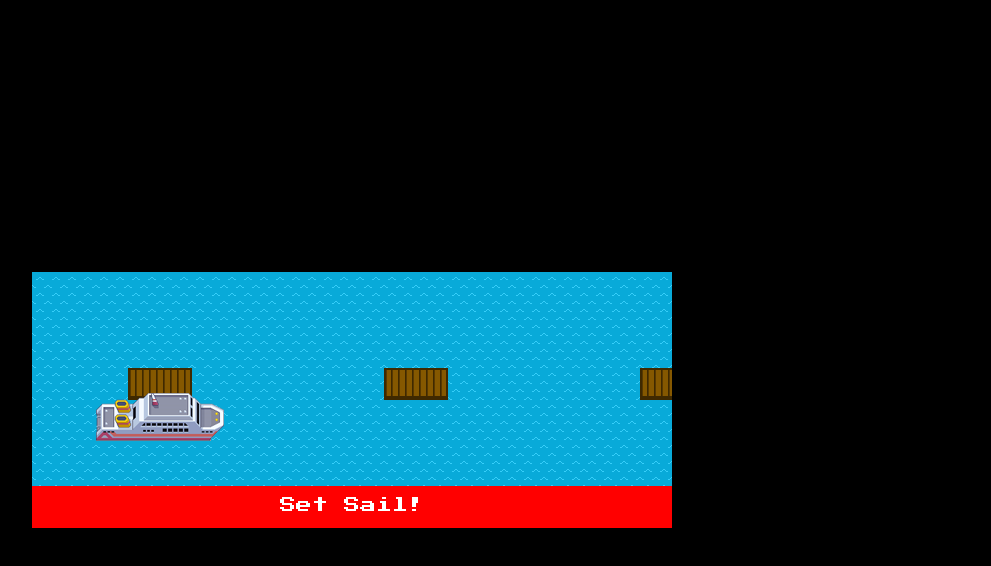
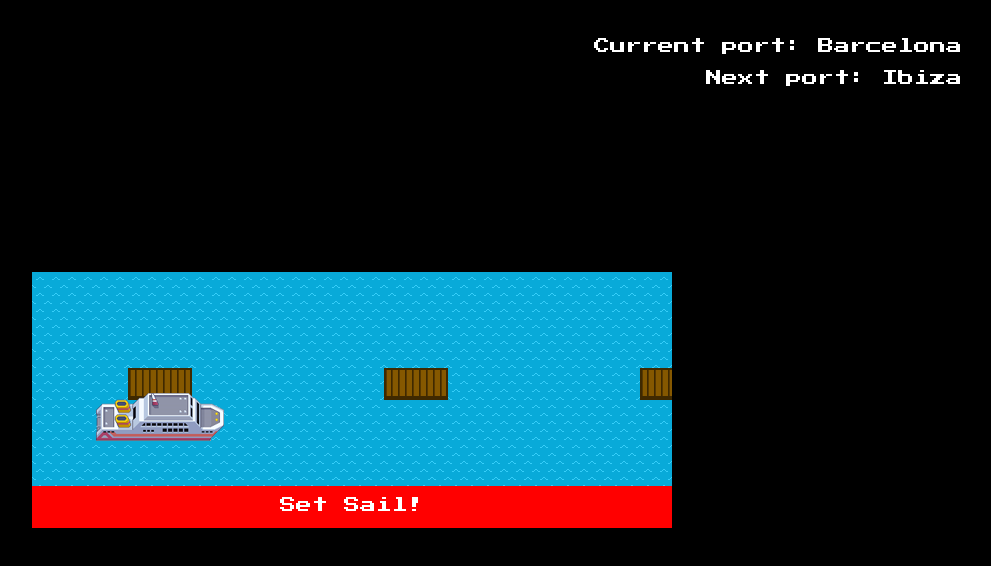
Before and after one commit to cocomarine/cruise-ships-gui, a website: page index.html in a window 1280 px wide. Shown: the whole page, without its empty margins (288-1279 px from the left). Drawn offline with Linux system fonts and the light colour scheme.

Commit message:
heads-up display added, but needs refractoring

```diff
--- a/css/style.css
+++ b/css/style.css
@@ -84,3 +84,13 @@ body {
     width: 640px;
     font-family: 'Press Start 2P', cursive;
 }
+
+#headsup-display {
+    position: absolute;
+    top: 30px;
+    right: 30px;
+    color: white;
+    text-align: right;
+    line-height: 2;
+    font-family: 'Press Start 2P', cursive;
+}
--- a/index.html
+++ b/index.html
@@ -12,6 +12,10 @@
     <title>Cruise Ships</title>
 </head>
 <body>
+    <div id="headsup-display">
+        <div id="current-port-message"></div>
+        <div id="next-port-message"></div>
+    </div>
     <div id="viewport">
         <div id="ports">
         </div>
--- a/src/controller.js
+++ b/src/controller.js
@@ -41,6 +41,11 @@
                 portsElement.style.width = `${portsElementWidth + 256}px`;
 
             });
+
+            const ship = this.ship;
+            const currentPortIndex = ship.itinerary.ports.indexOf(ship.currentPort);
+            const nextPort = ship.itinerary.ports[currentPortIndex + 1]
+            this.headsupDisplay(`Current port: ${ship.currentPort.name}`, `Next port: ${nextPort.name}`);
         },
         renderShip() {
             const ship = this.ship;
@@ -69,6 +74,13 @@
                     ship.setSail();
                     ship.dock();
                     this.renderMessage(`Now arrived at ${ship.currentPort.name}`);
+
+                    const nextPortIndex = ship.itinerary.ports.indexOf(ship.currentPort) + 1;
+                    if (nextPortIndex < ship.itinerary.ports.length) {
+                        this.headsupDisplay(`Current port: ${ship.currentPort.name}`, `Next port: ${ship.itinerary.ports[nextPortIndex].name}`);
+                    } else {
+                        this.headsupDisplay(`Current port: ${ship.currentPort.name}`, 'End of the Line');
+                    };
                     clearInterval(sailInterval);
                 }
                 shipElement.style.left = `${shipLeft + 1}px`;
@@ -86,6 +98,13 @@
             setTimeout(() => {
                 divMessage.removeChild(messageElement);
             }, 2000);
+        },
+        headsupDisplay(message1, message2) {
+            const currentportMessage = document.querySelector("#current-port-message");
+            const nextportMessage = document.querySelector("#next-port-message");
+
+            currentportMessage.innerHTML = message1;
+            nextportMessage.innerHTML = message2;
         }
     };
 
```
